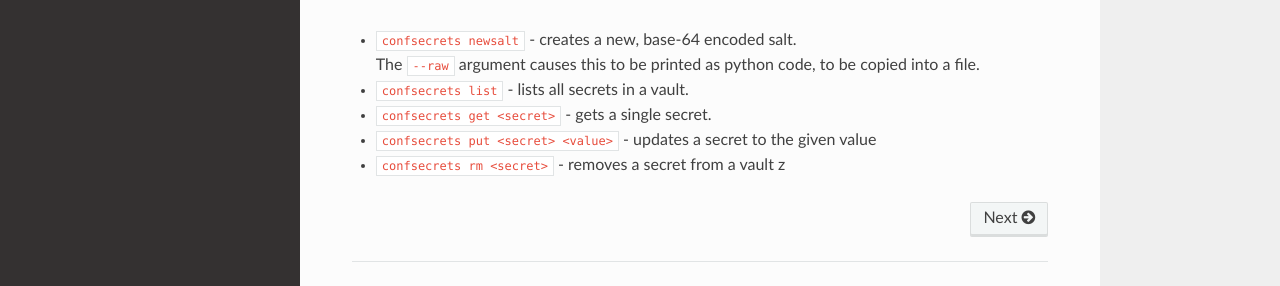
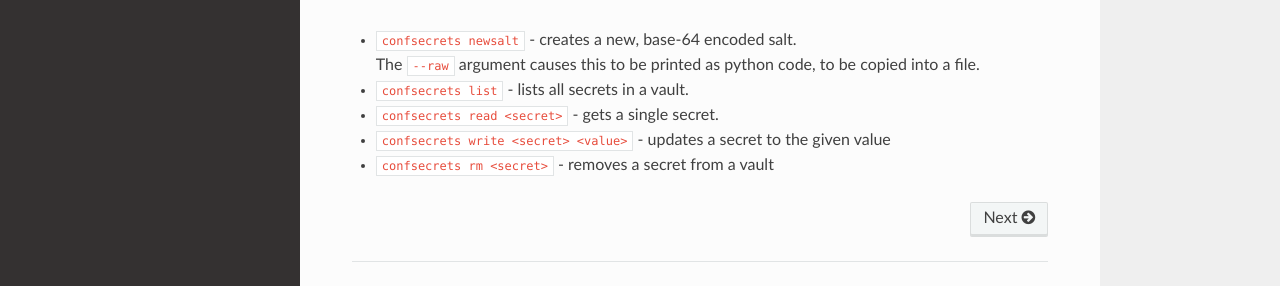
Before and after one commit to danizen/confsecrets, an MkDocs documentation site: the page built from docs/index.md, in a window 1280 px wide and 1170 px high. Shown: the part 839-1125 px from the top of the window. Built offline with MkDocs 1.6.1, drawn with Linux system fonts in a browser that asks for light colours; nearby versions of some CDN libraries.

```diff
--- a/docs/index.md
+++ b/docs/index.md
@@ -36,9 +36,8 @@ There is also a `confsecrets` command that you can use to create a new salt, man
 
 * `confsecrets list` - lists all secrets in a vault.
 
-* `confsecrets get <secret>` - gets a single secret.
+* `confsecrets read <secret>` - gets a single secret.
 
-* `confsecrets put <secret> <value>` - updates a secret to the given value
+* `confsecrets write <secret> <value>` - updates a secret to the given value
 
 * `confsecrets rm <secret>` - removes a secret from a vault
-z
```
Also changed, not shown: README.md (+5 -0 lines), 1 other file.
